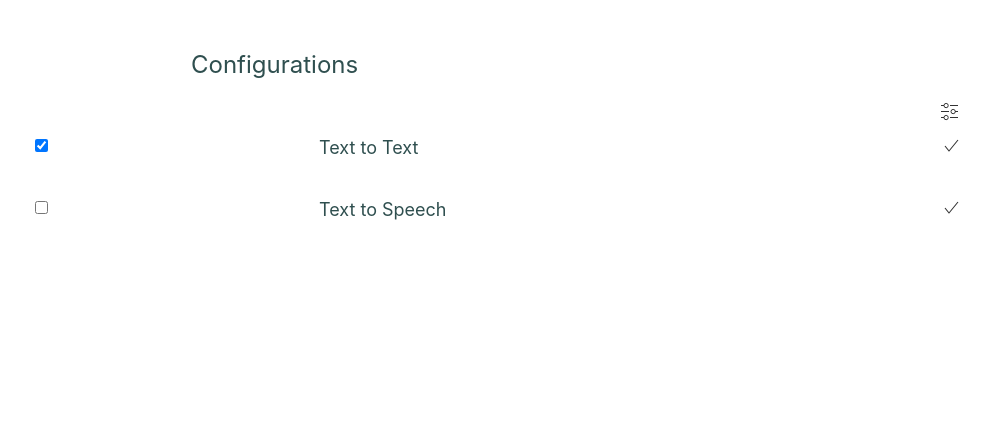
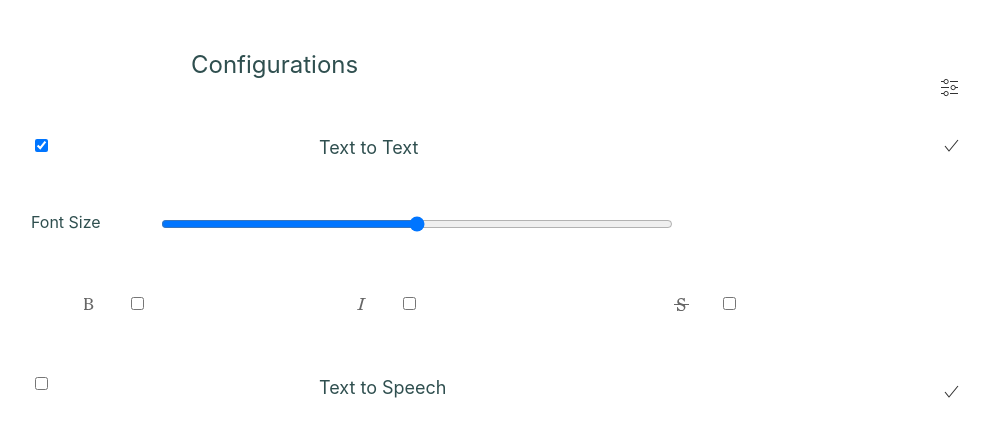
Before and after one commit to WisdomEnigma/Roombot, a plain HTML site: page roombot/static/interactive.html in a window 1280 px wide. Shown: the top 436 px of the page, without its empty margins (1-990 px from the left). Drawn offline with nearby package versions, Linux system fonts and the light colour scheme.

Commit message:
text features add

```diff
--- a/roombot/static/interactive.html
+++ b/roombot/static/interactive.html
@@ -17,18 +17,23 @@
     <div class="config" style="position: relative;top: 5pc;left: 2pc;">
         <form action="#" method="post">
             <div class="option-0">
-                <input type="checkbox" checked="true"/> <span style="position: absolute;left: 18pc;font-size: large; color: darkslategray;">Text to Text </span>
+                <input type="checkbox" name="t2t" checked="true"/> <span style="position: absolute;left: 18pc;font-size: large; color: darkslategray;">Text to Text </span>
             </div>
+
+            <input type="range" class="font-size" min="0" max="20" name="fontsize" style="position: absolute;left: 8pc;top: 5pc;width: 32pc;"/> <span style="position: absolute;top: 4.8pc;color: darkslategray;"> Font Size </span>
+            <span class="uk-margin-small-right" uk-icon="icon: bold" style="position: absolute;top: 10pc;left: 3pc;"></span> <input type="checkbox" name="bold_font" style="position: absolute;top: 10pc;left: 6pc;">
+            <span class="uk-margin-small-right" uk-icon="icon: italic" style="position: absolute;top: 10pc;left: 20pc;"></span> <input type="checkbox" name="italic_font" style="position: absolute;top: 10pc;left: 23pc;">
+            <span class="uk-margin-small-right" uk-icon="icon: strikethrough" style="position: absolute;top: 10pc;left: 40pc;"></span> <input type="checkbox" name="bold_font" style="position: absolute;top: 10pc;left: 43pc;">
 
             <button class="uk-button uk-button-default" type="submit" style="position: relative;top: -2pc;left: 55pc;border: none;">
                 <span class="uk-margin-small-right" uk-icon="icon: check"></span>
             </button>
 
             <div class="option-1">
-                <input type="checkbox"/> <span style="position: absolute;left: 18pc;font-size: large; color: darkslategray;">Text to Speech </span>
+                <input type="checkbox" style="position: absolute;top: 15pc;"/> <span style="position: absolute;left: 18pc;font-size: large; color: darkslategray; top : 15pc;">Text to Speech </span>
             </div>
 
-            <button class="uk-button uk-button-default " type="submit" style="position: relative;top: -2pc;left: 55pc;border: none;">
+            <button class="uk-button uk-button-default " type="submit" style="position: relative;top: 11pc;left: 55pc;border: none;">
                 <span class="uk-margin-small-right" uk-icon="icon: check"></span>
             </button>
             <button class="uk-button uk-button-default reset" type="button" style="position: relative;top: -8pc;left: 49pc;border: none;">
```
